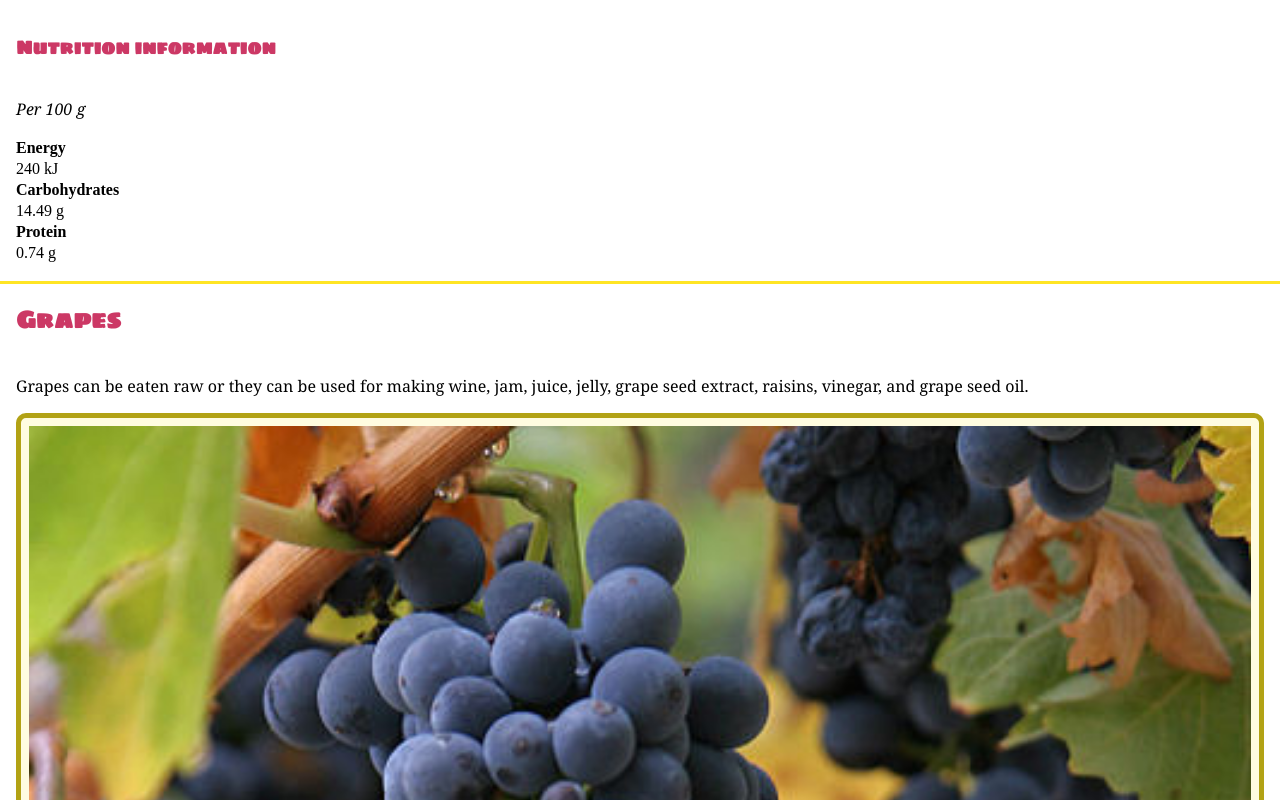
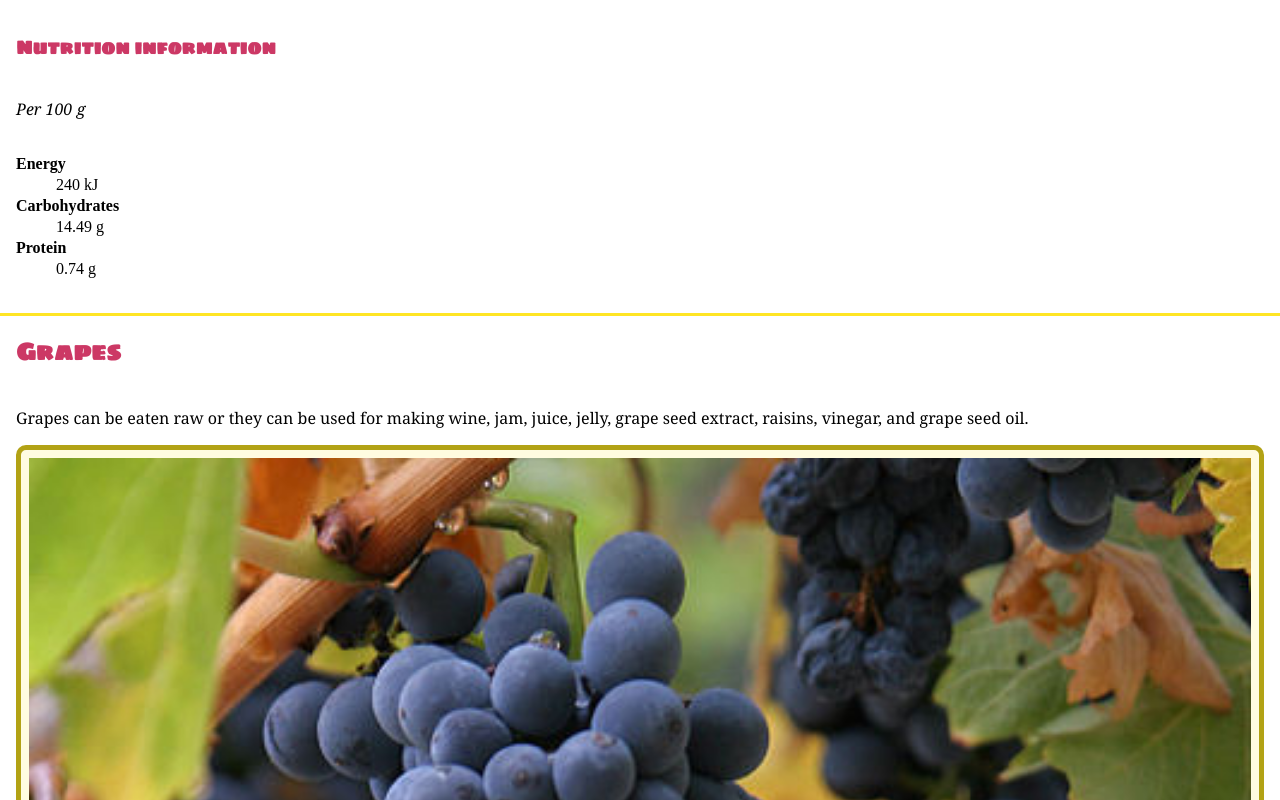
Before and after one commit to HeatherAnn/dsn1674-project-1, a plain HTML site: page index.html in a window 1280 px wide. Shown: the part 1360-2160 px from the top of the page. Drawn offline with Linux system fonts and the light colour scheme.

Commit message:
Fixed padding.

```diff
--- a/css/main.css
+++ b/css/main.css
@@ -56,10 +56,10 @@ dt{
   line-height: 1.5rem;
 }
 dd{
-  margin: 0;
+  padding: 0;
 }
 dl{
-  margin: 1rem;
+  padding: 1rem;
 }
 .quote{
   font-style: italic;
```
